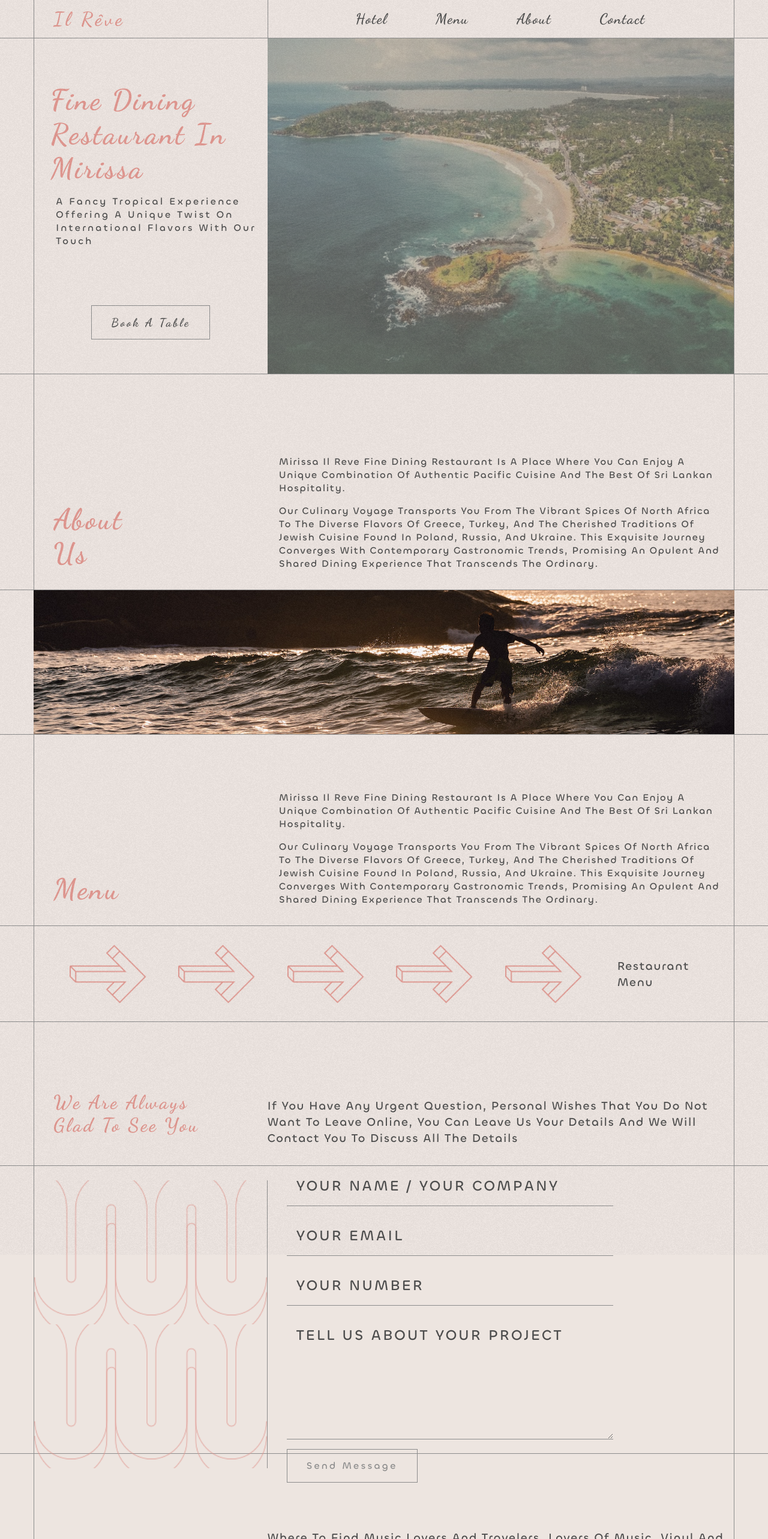
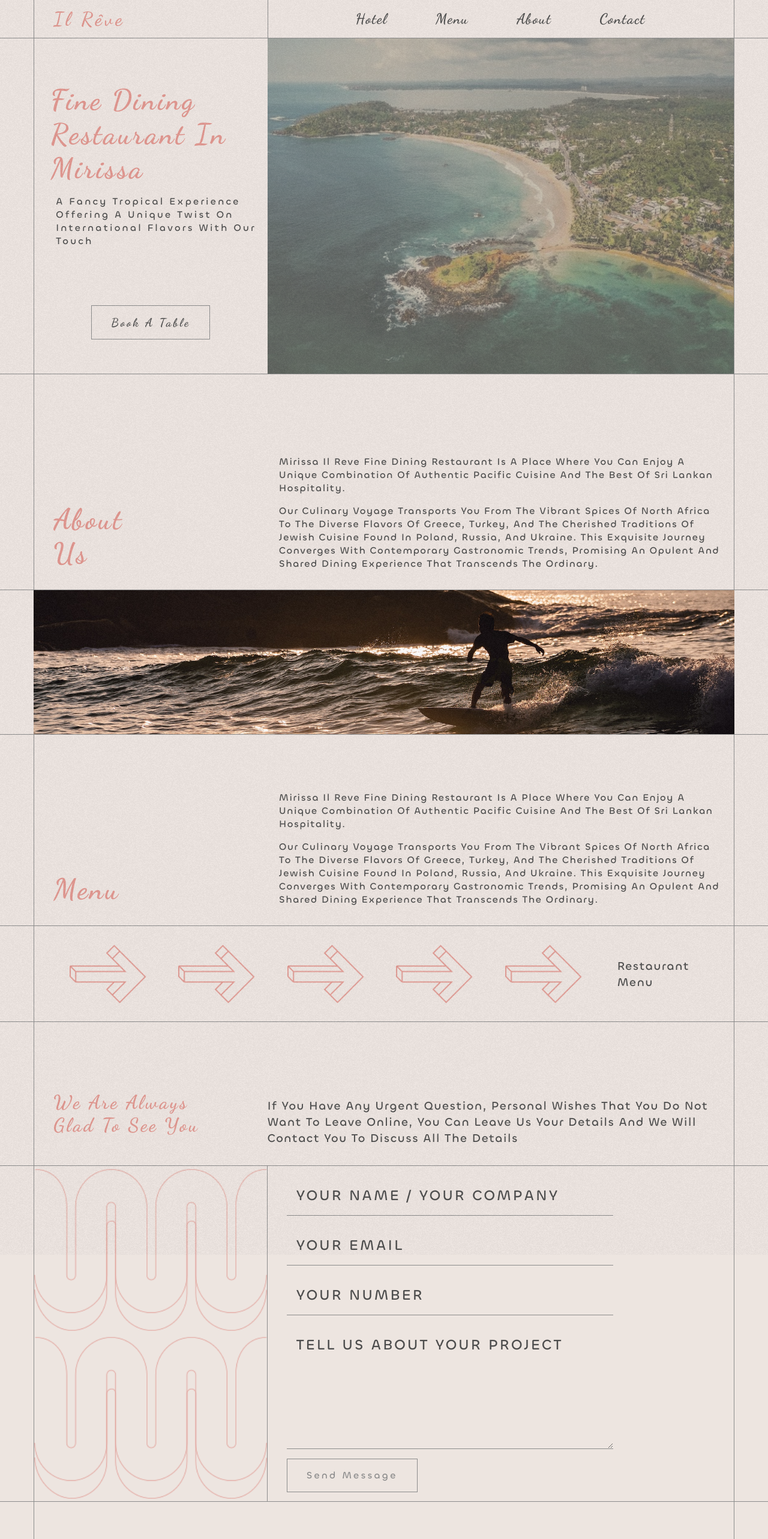
Before and after one commit to shehabwaleedd/le-reve, a React (Create React App) app: page / in a window 1280 px wide. Shown: the top 2566 px of the page at 60% size. Built offline with nearby package versions, Linux system fonts and the light colour scheme.

Commit message:
fixed the height issue in laptops.

```diff
--- a/src/components/contactLower/ContactLower.scss
+++ b/src/components/contactLower/ContactLower.scss
@@ -6,6 +6,9 @@
     width: 100%;
     height: 60vh;
     border-bottom: 1px solid var(--text-color);
+    @media (max-width: 1450px) {
+        height: 70vh;
+    }
     .contactLower__container {
         display: grid;
         grid-template-columns: 1fr 2fr;
@@ -24,6 +27,9 @@
             height: 60vh;
             position: relative;
             border-right: 1px solid var(--text-color);
+            @media (max-width: 1450px) {
+                height: 70vh;
+            }
             .contactLower__left_imgs {
                 display: flex;
                 flex-direction: column;
@@ -46,8 +52,10 @@
             justify-content: center;
             flex-direction: column;
             width: 100%;
-            height: 100%;
-
+            height: 60vh;
+            @media (max-width: 1450px) {
+                height: 70vh;
+            }
             .contact__lower {
                 display: flex;
                 flex-direction: column;
```
